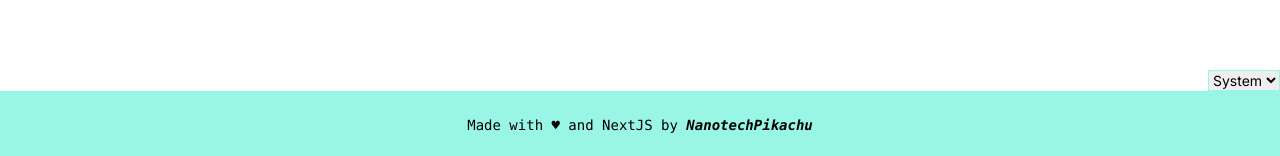
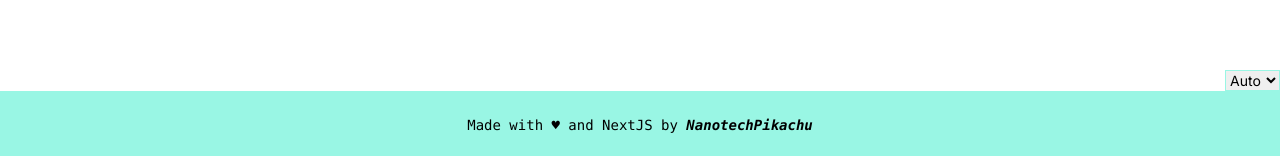
Before and after one commit to NanotechPikachu/Portfolio, a Next.js app: page / in a window 1280 px wide. Shown: the part 1294-1450 px from the top of the page. Built offline with nearby package versions, Linux system fonts and the light colour scheme.

Commit message:
Update Theme.jsx

```diff
--- a/src/components/Theme.jsx
+++ b/src/components/Theme.jsx
@@ -11,7 +11,7 @@ export default function Theme() {
   return (
     <div className="flex justify-end">
     <select value={theme} onChange={e => setTheme(e.target.value)} data-test-id="theme-selector" className="text-sm border dark:border-teal-100 border-teal-200">
-    <option value="system">System</option>
+    <option value="system">Auto</option>
     {mounted && (
     <>
     <option value="dark">Dark</option>
```
